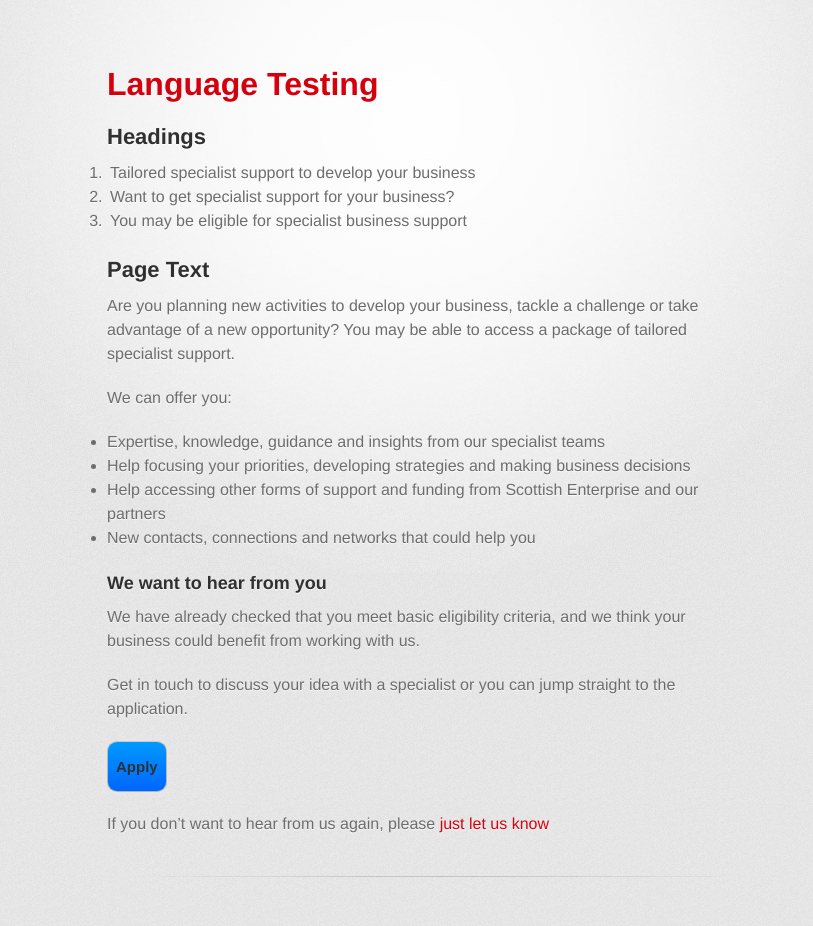
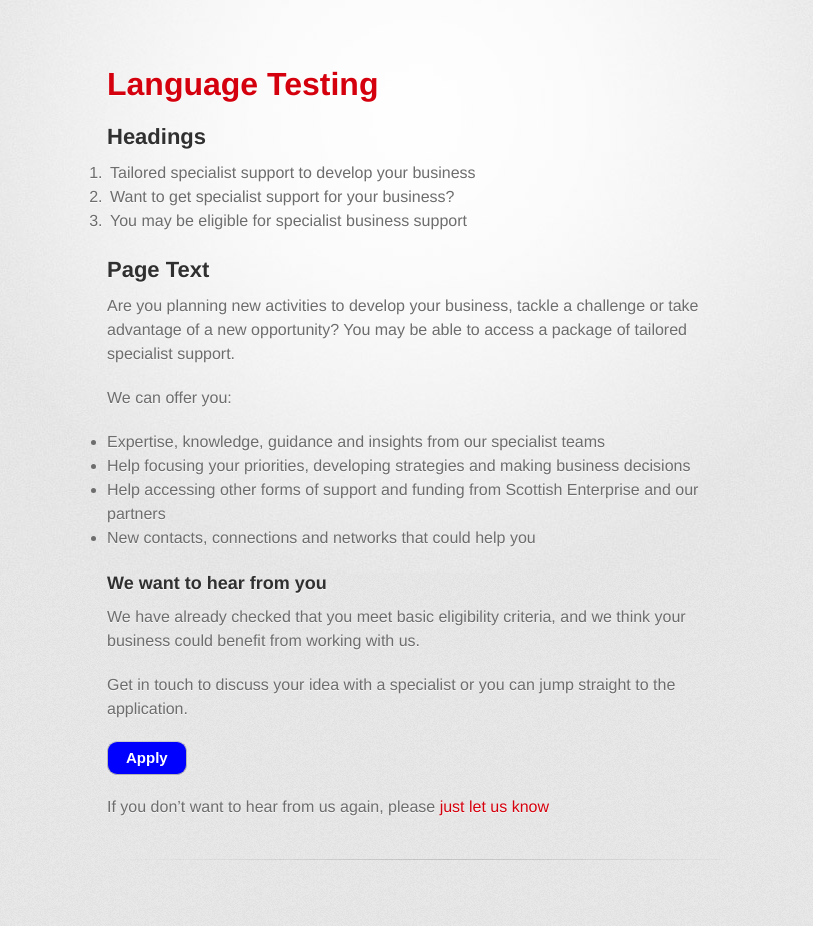
Before and after one commit to scotentSD/md, a Jekyll site: the page built from index.md, in a window 1280 px wide. Shown: the whole page, without its empty margins (223-1036 px from the left). Built offline with Jekyll 4.4.1, drawn with Linux system fonts in a browser that asks for light colours; some web fonts are replaced; our own code applies the rules of GitHub Pages for plain Markdown files; the repository's description, which GitHub fills in, is left out.

Commit message:
Update jekyll-theme-tactile.scss
mk

```diff
--- a/_sass/jekyll-theme-tactile.scss
+++ b/_sass/jekyll-theme-tactile.scss
@@ -108,20 +108,13 @@ header h2 {
 
 
 #apply {
-  padding: 12px 8px 12px 8px;
+  padding: 6px 18px 6px 18px;
   margin-right: 14px;
   font-size: 15px;
   font-weight: bold;
-  line-height: 25px;
-  color: #303030;
-  background: #0066FF; /* Old browsers */
-  background: -moz-linear-gradient(top,  #0066FF 0%, #0099FF 100%); /* FF3.6+ */
-  background: -webkit-gradient(linear, left top, left bottom, color-stop(0%,#0066FF), color-stop(100%,#0099FF)); /* Chrome,Safari4+ */
-  background: -webkit-linear-gradient(top,  #0066FF 0%,#0099FF 100%); /* Chrome10+,Safari5.1+ */
-  background: -o-linear-gradient(top,  #0066FF 0%,#0099FF 100%); /* Opera 11.10+ */
-  background: -ms-linear-gradient(top,  #0066FF 0%,#0099FF 100%); /* IE10+ */
-  background: linear-gradient(to top,  #0066FF 0%,#0099FF 100%); /* W3C */
-  filter: progid:DXImageTransform.Microsoft.gradient( startColorstr='#0066FF', endColorstr='#f2f2f2',GradientType=0 ); /* IE6-9 */
+  line-height: 20px;
+  color: #ffffff;
+  background: #0000FF;
   border-top: solid 1px #cbcbcb;
   border-right: solid 1px #b7b7b7;
   border-bottom: solid 1px #b3b3b3;
@@ -154,8 +147,6 @@ a.button {
   border-bottom: solid 1px #b3b3b3;
   border-left: solid 1px #b7b7b7;
   border-radius: 30px;
-  -webkit-box-shadow: 10px 10px 5px #888;
-  -moz-box-shadow: 10px 10px 5px #888;
   box-shadow: 0px 1px 5px #e8e8e8;
   -moz-border-radius: 30px;
   -webkit-border-radius: 30px;
```
